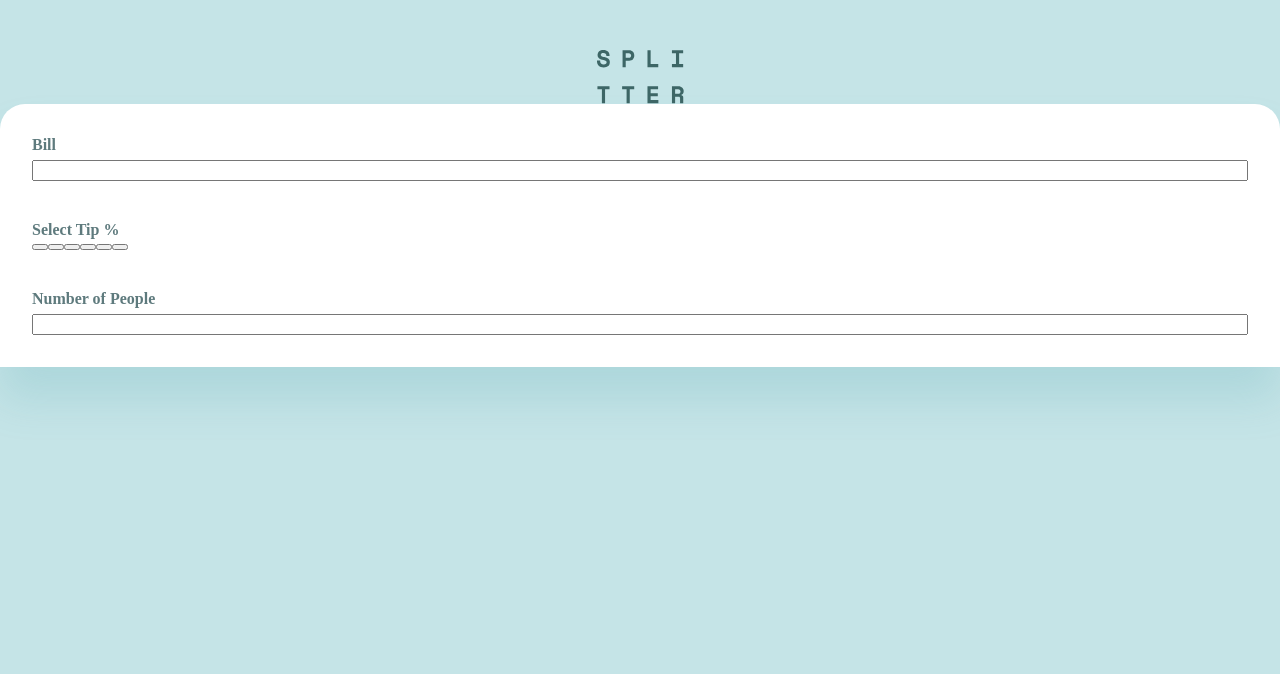
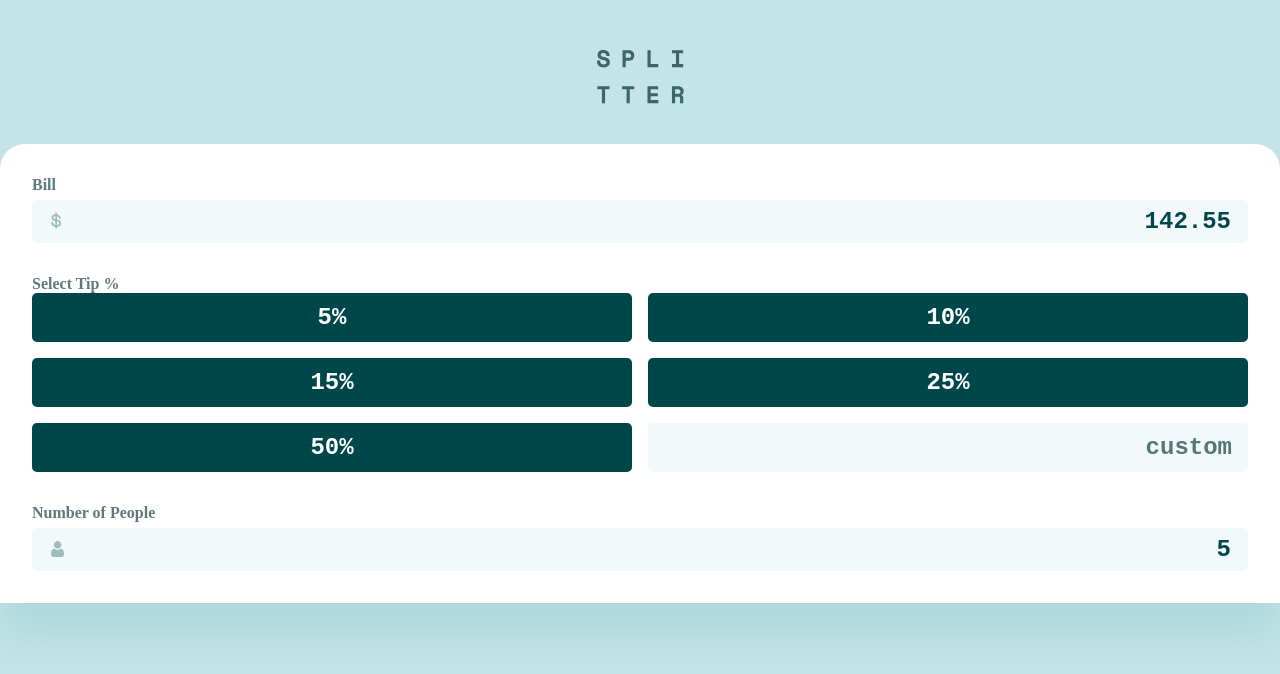
Before and after one commit to Baqari-Fruidze/tip-calculator-react-by-me, a React (Vite) app: page / in a window 1280 px wide. Shown: the top 674 px of the page. Built offline with nearby package versions, Linux system fonts and the light colour scheme.

Commit message:
input done

```diff
--- a/src/App.jsx
+++ b/src/App.jsx
@@ -26,5 +26,6 @@ const Header = styled.header`
   text-align: center;
   display: flex;
   justify-content: center;
+  margin-bottom: 4rem;
 `;
 export default App;
--- a/src/Styles/Buttons.jsx
+++ b/src/Styles/Buttons.jsx
@@ -0,0 +1,20 @@
+import styled from "styled-components";
+export const Buttons = styled.button`
+  color: ${(props) => (props.$type === "default" ? "#FFFFFF" : "#547878")};
+  text-align: ${(props) => (props.$type === "default" ? "center" : "right")};
+  font-family: inherit;
+  font-size: 24px;
+  line-height: normal;
+  font-style: normal;
+  font-weight: 700;
+  padding: 1.1rem;
+  background-color: ${(props) =>
+    props.$type === "default" ? "#00474b" : "#F3F9FA"};
+  border: none;
+  border-radius: 5px;
+  padding-right: ${(props) => (props.$type === "custom" ? "1.6rem" : null)};
+  &:hover {
+    background: #26c2ae;
+    color: #00474b;
+  }
+`;
--- a/src/Styles/TwoInputs.jsx
+++ b/src/Styles/TwoInputs.jsx
@@ -3,7 +3,21 @@ import person from "/images/icon-person.svg";
 import React from "react";
 import styled from "styled-components";
 
-const Inputs = styled.input`
+export const TwoInputs = styled.input`
+  &::placeholder {
+    color: #00474b;
+  }
   border-radius: 5px;
-  background: #f3f9fa;
+  text-align: right;
+  font-family: inherit;
+  font-size: 24px;
+  font-style: normal;
+  font-weight: 700;
+  line-height: normal;
+  background-image: url(${(props) => props.icon});
+  background-repeat: no-repeat;
+  padding: 0.8rem 1.7rem;
+  background-position: left 1.9rem bottom 1.4rem;
+  border: none;
+  background-color: #f3f9fa;
 `;
--- a/src/components/Input.jsx
+++ b/src/components/Input.jsx
@@ -3,28 +3,36 @@ import dollar from "/images/icon-dollar.svg";
 import person from "/images/icon-person.svg";
 import styled from "styled-components";
 import { Label } from "../Styles/Label";
+import { TwoInputs } from "../Styles/TwoInputs";
+import { Buttons } from "../Styles/Buttons";
 
 export default function Input() {
+  const arr = ["5%", "10%", "15%", "25%", "50%", "custom"];
   return (
     <Biggie>
       <LabelsDiv>
         <Label>Bill</Label>
-        <input type="number" />
+        <TwoInputs type="text" placeholder="142.55" icon={dollar} />
       </LabelsDiv>
       <div>
         <Label>Select Tip %</Label>
-        <div>
-          <button></button>
-          <button></button>
-          <button></button>
-          <button></button>
-          <button></button>
-          <button></button>
-        </div>
+        <BtnCon>
+          {arr.map((item, index) => {
+            if (item !== "custom") {
+              return (
+                <Buttons key={index} $type={"default"}>
+                  {item}
+                </Buttons>
+              );
+            } else {
+              return <Buttons $type={"custom"}>{item}</Buttons>;
+            }
+          })}
+        </BtnCon>
       </div>
       <LabelsDiv>
         <Label>Number of People</Label>
-        <input type="number" />
+        <TwoInputs type="text" placeholder="5" icon={person} />
       </LabelsDiv>
     </Biggie>
   );
@@ -33,7 +41,7 @@ export default function Input() {
 const Biggie = styled.div`
   display: flex;
   flex-direction: column;
-  gap: 4rem;
+  gap: 3.2rem;
   padding: 3.2rem;
 `;
 const LabelsDiv = styled.div`
@@ -41,3 +49,9 @@ const LabelsDiv = styled.div`
   flex-direction: column;
   gap: 0.6rem;
 `;
+const BtnCon = styled.div`
+  display: grid;
+  grid-template-columns: 1fr 1fr;
+  grid-template-rows: 1fr 1fr 1fr;
+  gap: 1.6rem;
+`;
```
